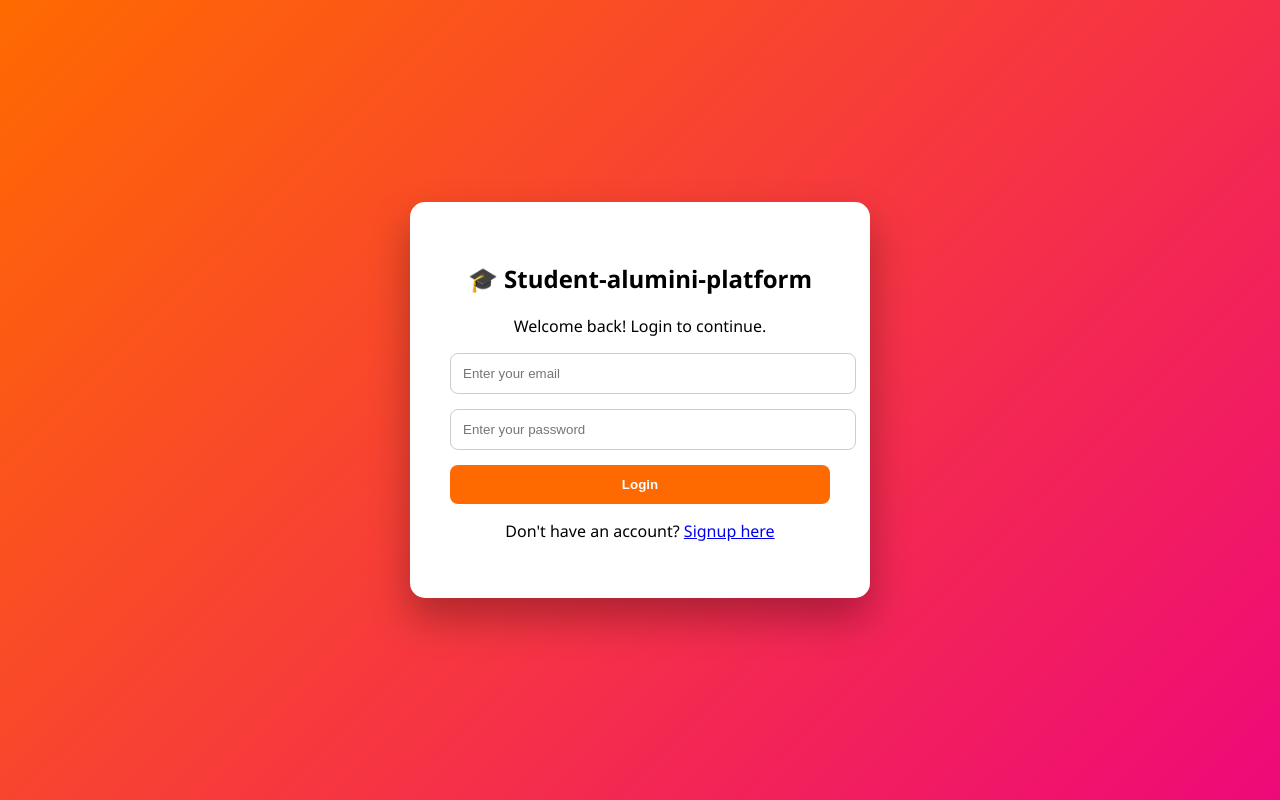
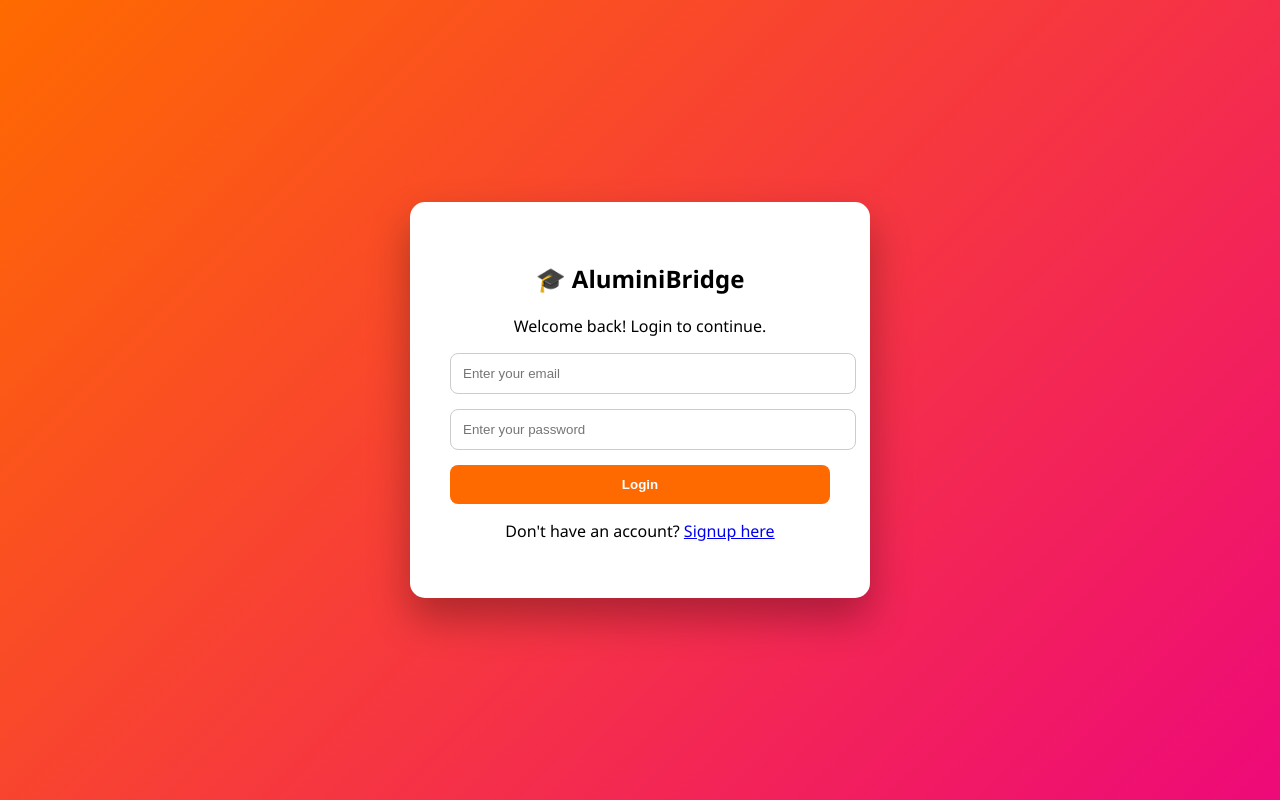
Before and after one commit to MeghanaGanesuni10/Student_alumini_project, a website: page public/login.html in a window 1280 px wide. Drawn offline with Linux system fonts and the light colour scheme.

Commit message:
Update login.html

```diff
--- a/public/login.html
+++ b/public/login.html
@@ -7,7 +7,7 @@
 <body class="auth-page">
 
 <div class="auth-container">
-    <h2>🎓 Student-alumini-platform</h2>
+    <h2>🎓 AluminiBridge</h2>
     <p>Welcome back! Login to continue.</p>
 
     <form id="loginForm">
```
